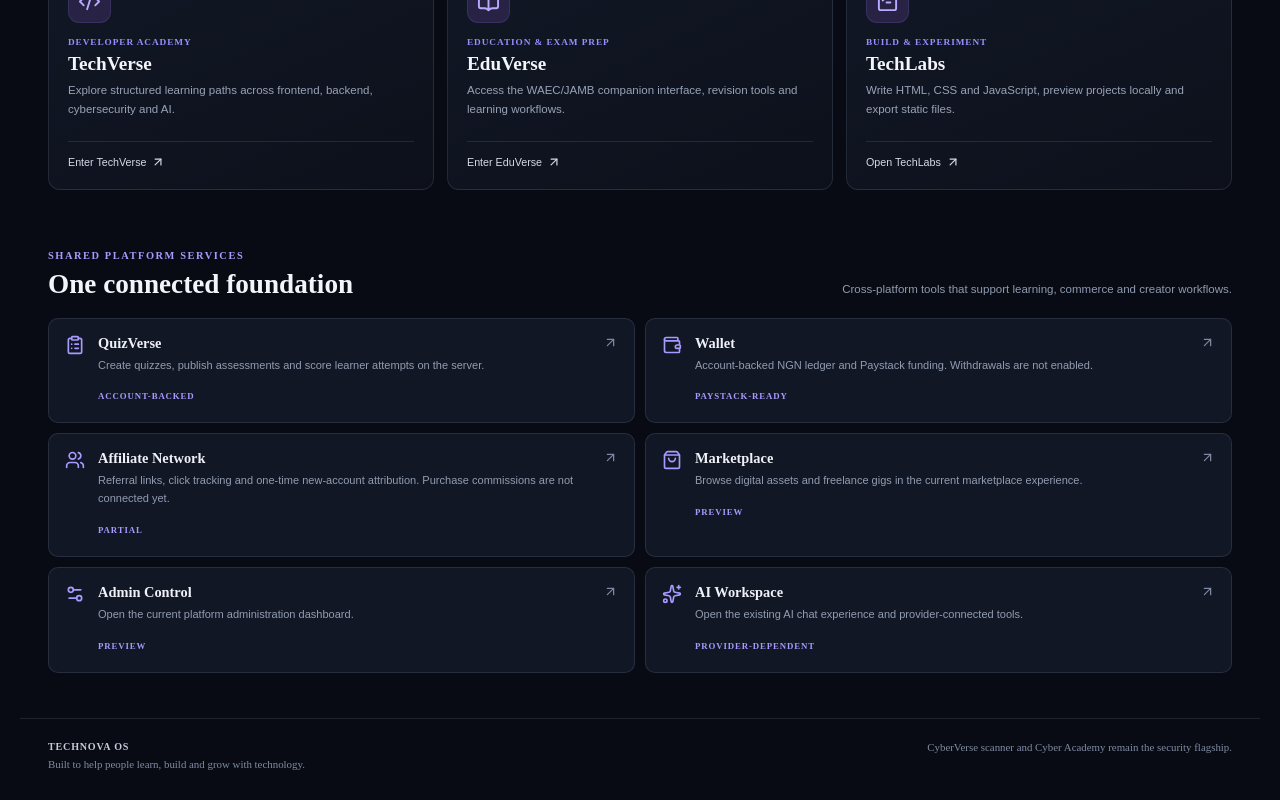
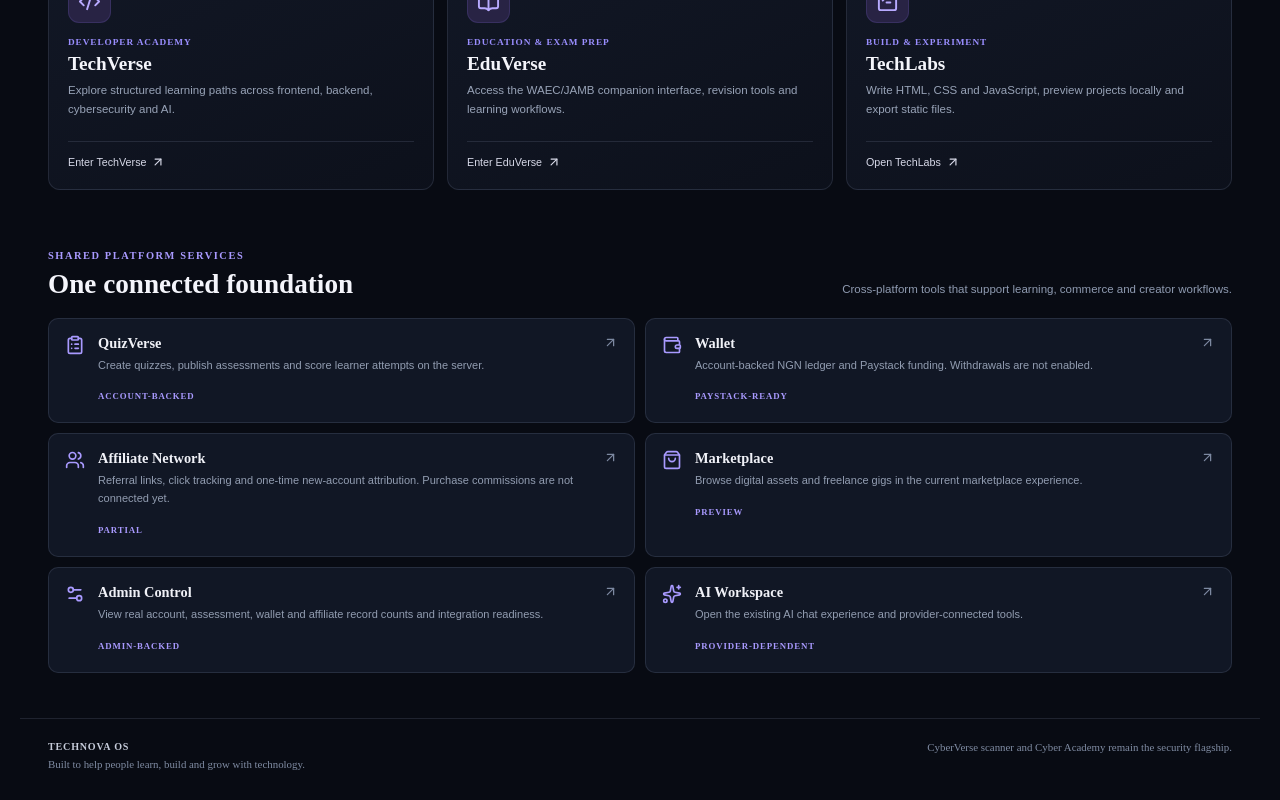
Before and after one commit to heartcode2010/HEARTCODE, a React (Vite) app in the folder frontend/: page /os in a window 1280 px wide. Shown: the part 1061-1861 px from the top of the page. Built offline with nearby package versions, Linux system fonts and the light colour scheme.

Commit message:
Link the OS hub to the secure platform admin console

```diff
--- a/frontend/src/pages/TechnovaOSHome.tsx
+++ b/frontend/src/pages/TechnovaOSHome.tsx
@@ -16,7 +16,7 @@ const services=[
  {name:'Wallet',description:'Account-backed NGN ledger and Paystack funding. Withdrawals are not enabled.',icon:Wallet,to:'/wallet',state:'PAYSTACK-READY'},
  {name:'Affiliate Network',description:'Referral links, click tracking and one-time new-account attribution. Purchase commissions are not connected yet.',icon:Users,to:'/affiliate',state:'PARTIAL'},
  {name:'Marketplace',description:'Browse digital assets and freelance gigs in the current marketplace experience.',icon:ShoppingBag,to:'/marketplace',state:'PREVIEW'},
- {name:'Admin Control',description:'Open the current platform administration dashboard.',icon:Settings2,to:'/admin',state:'PREVIEW'},
+ {name:'Admin Control',description:'View real account, assessment, wallet and affiliate record counts and integration readiness.',icon:Settings2,to:'/platform-admin',state:'ADMIN-BACKED'},
  {name:'AI Workspace',description:'Open the existing AI chat experience and provider-connected tools.',icon:Sparkles,to:'/ai-chat',state:'PROVIDER-DEPENDENT'},
 ];
 export default function TechnovaOSHome(){
```
